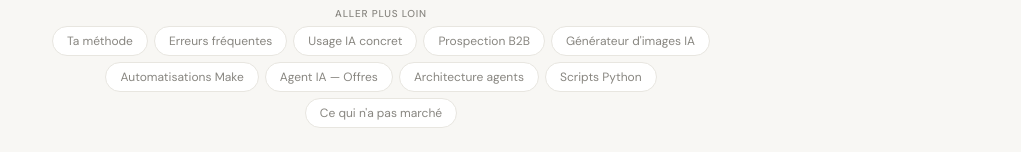
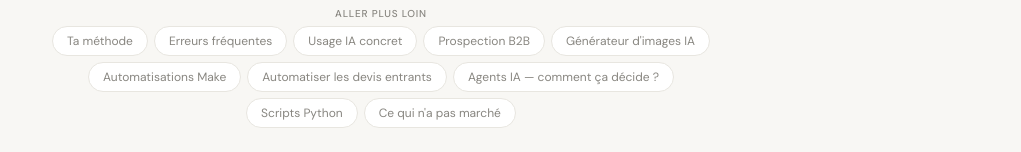
Before and after one commit to evangabrielmaillard-ai/portfolio, a plain HTML site: page index.html in a window 1280 px wide. Both pictures are taken after typing "Sample" into the empty fields and a click on the button "+ Explorer →". Shown: the part 465-617 px from the top of the page, without its empty margins (259-1280 px from the left). Drawn offline with Linux system fonts and the light colour scheme; a web font is replaced by a local one.

Commit message:
Update index.html

```diff
--- a/index.html
+++ b/index.html
@@ -428,8 +428,8 @@
           <button class="chip" onclick="chipSend(this)" data-fr="Prospection B2B" data-en="B2B prospecting">Prospection B2B</button>
           <button class="chip" onclick="chipSend(this)" data-fr="Ton générateur d'images IA" data-en="Your AI image generator">Générateur d'images IA</button>
           <button class="chip" onclick="chipSend(this)" data-fr="Tes automatisations Make" data-en="Your Make automations">Automatisations Make</button>
-          <button class="chip" onclick="chipSend(this)" data-fr="Ton agent IA pour les offres" data-en="Your AI agent for quotes">Agent IA — Offres</button>
-          <button class="chip" onclick="chipSend(this)" data-fr="Ton architecture agents IA" data-en="Your AI agent architecture">Architecture agents</button>
+          <button class="chip" onclick="chipSend(this)" data-fr="Comment tu automatises le traitement des demandes de prix ?" data-en="How do you automate quote request processing?">Automatiser les devis entrants</button>
+          <button class="chip" onclick="chipSend(this)" data-fr="Explique-moi comment tes agents IA prennent des décisions" data-en="Explain how your AI agents make decisions">Agents IA — comment ça décide ?</button>
           <button class="chip" onclick="chipSend(this)" data-fr="Tes scripts Python" data-en="Your Python scripts">Scripts Python</button>
           <button class="chip" onclick="chipSend(this)" data-fr="Ce qui n'a pas marché" data-en="What didn't work">Ce qui n'a pas marché</button>
         </div>
```
